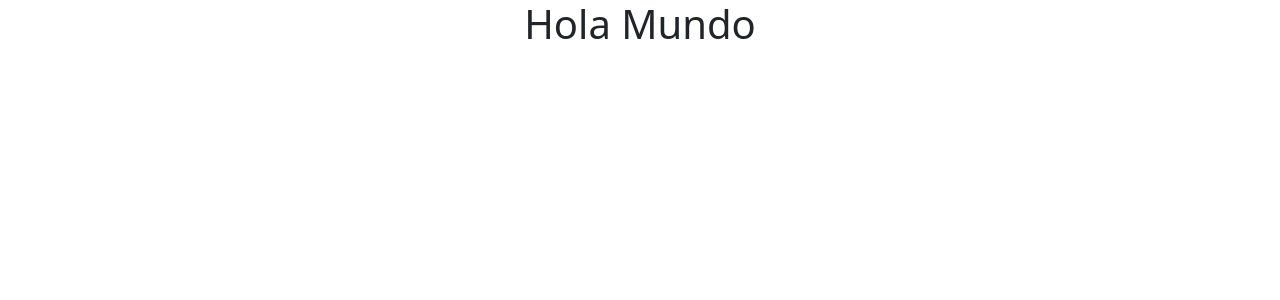
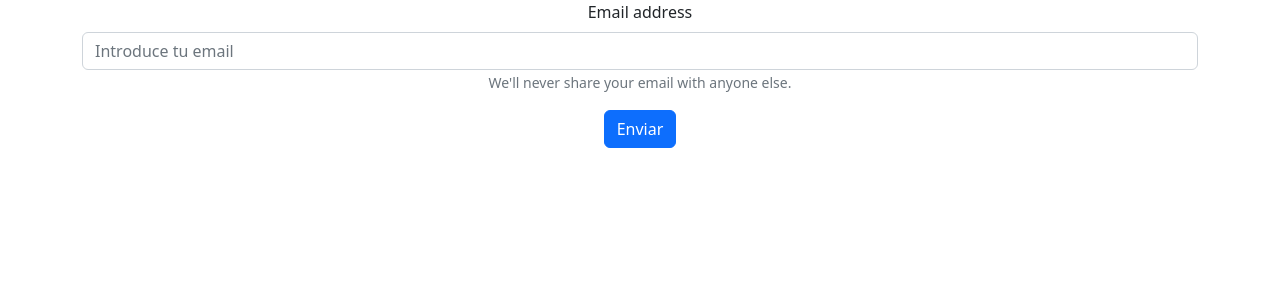
Before and after one commit to Mafevito/tfg-project, a React (Create React App) app: page / in a window 1280 px wide. Shown: the top 300 px of the page. Built offline with nearby package versions, Linux system fonts and the light colour scheme; no server answers.

Commit message:
Login con Email configurado y funcionado

```diff
--- a/src/App.js
+++ b/src/App.js
@@ -1,9 +1,10 @@
 import "./App.css";
+import Login from "./components/Login";
 
 function App() {
   return (
     <div className="App">
-      <h1>Hola Mundo</h1>
+      <Login />
     </div>
   );
 }
--- /dev/null
+++ b/src/components/Login.js
@@ -0,0 +1,53 @@
+import Container from "react-bootstrap/Container";
+import Button from "react-bootstrap/Button";
+import Form from "react-bootstrap/Form";
+
+import { useState } from "react";
+import { clientsupabase } from "../supabase/client";
+
+function Login() {
+  // Estado que va a guardar el correo. Inicialmente va a estar vacio
+  const [email, setEmail] = useState("");
+
+  // Funcion a la que se llama cuando se hace clic en "Enviar"
+  const handleSubmit = async (e) => {
+    e.preventDefault(); // para evitar que la pag se recargue
+    console.log(email);
+
+    try {
+      // Llama a la funcion de signIn de Supabase
+      const result = await clientsupabase.auth.signInWithOtp({
+        email: email,
+      });
+
+      console.log(result);
+    } catch (error) {
+      console.log(error);
+    }
+  };
+
+  return (
+    <Container>
+      <Form onSubmit={handleSubmit}>
+        <Form.Group className="mb-3" controlId="formBasicEmail">
+          <Form.Label>Email address</Form.Label>
+          <Form.Control
+            type="email"
+            name="email"
+            placeholder="Introduce tu email"
+            onChange={(e) => setEmail(e.target.value)}
+          />
+          <Form.Text className="text-muted">
+            We'll never share your email with anyone else.
+          </Form.Text>
+        </Form.Group>
+
+        <Button variant="primary" type="submit">
+          Enviar
+        </Button>
+      </Form>
+    </Container>
+  );
+}
+
+export default Login;
--- a/src/supabase/client.js
+++ b/src/supabase/client.js
@@ -3,7 +3,7 @@ import { createClient } from "@supabase/supabase-js";
 // Configurar createClient.
 // Sirve para interactuar con la base de datos de supabase.
 // Leyendo las credenciales como variables de entorno.
-createClient(
+export const clientsupabase = createClient(
   process.env.REACT_APP_SUPABASE_URL,
   process.env.REACT_APP_SUPABASE_ANON_KEY
 );
```
